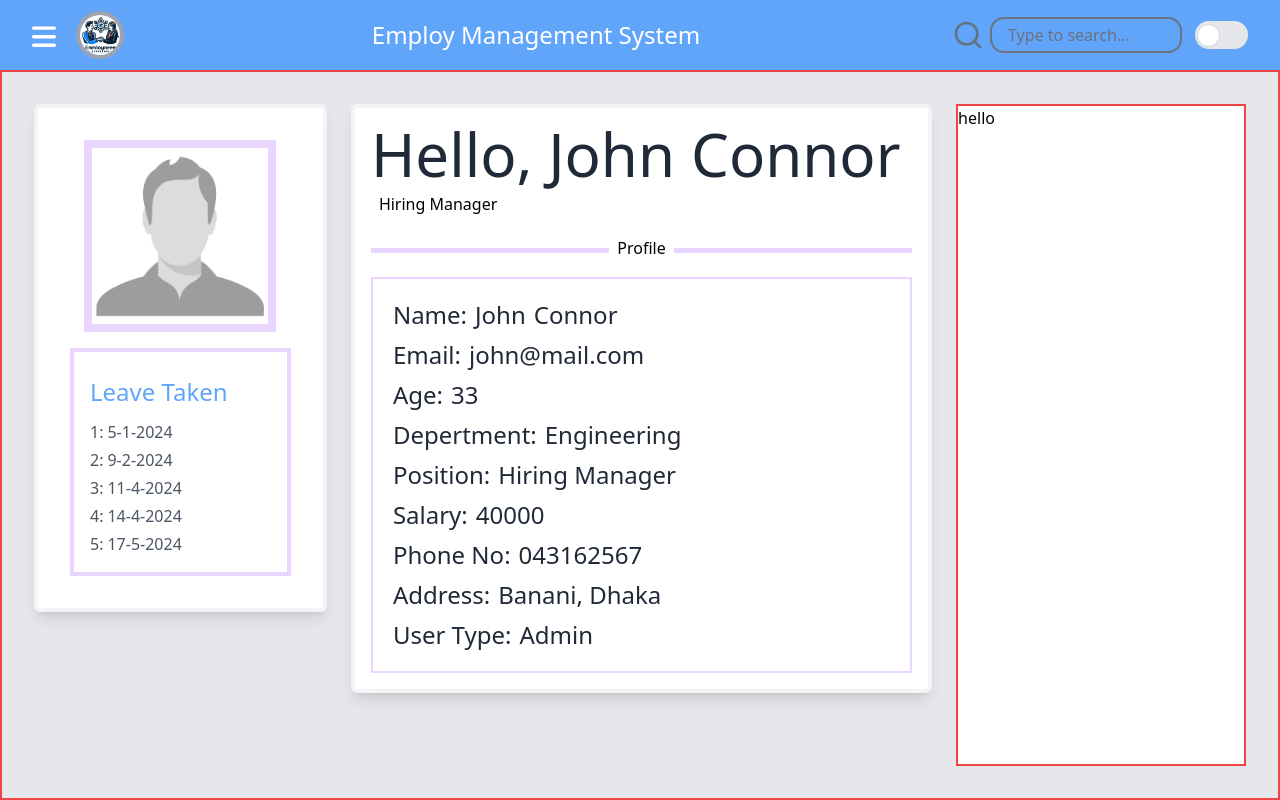
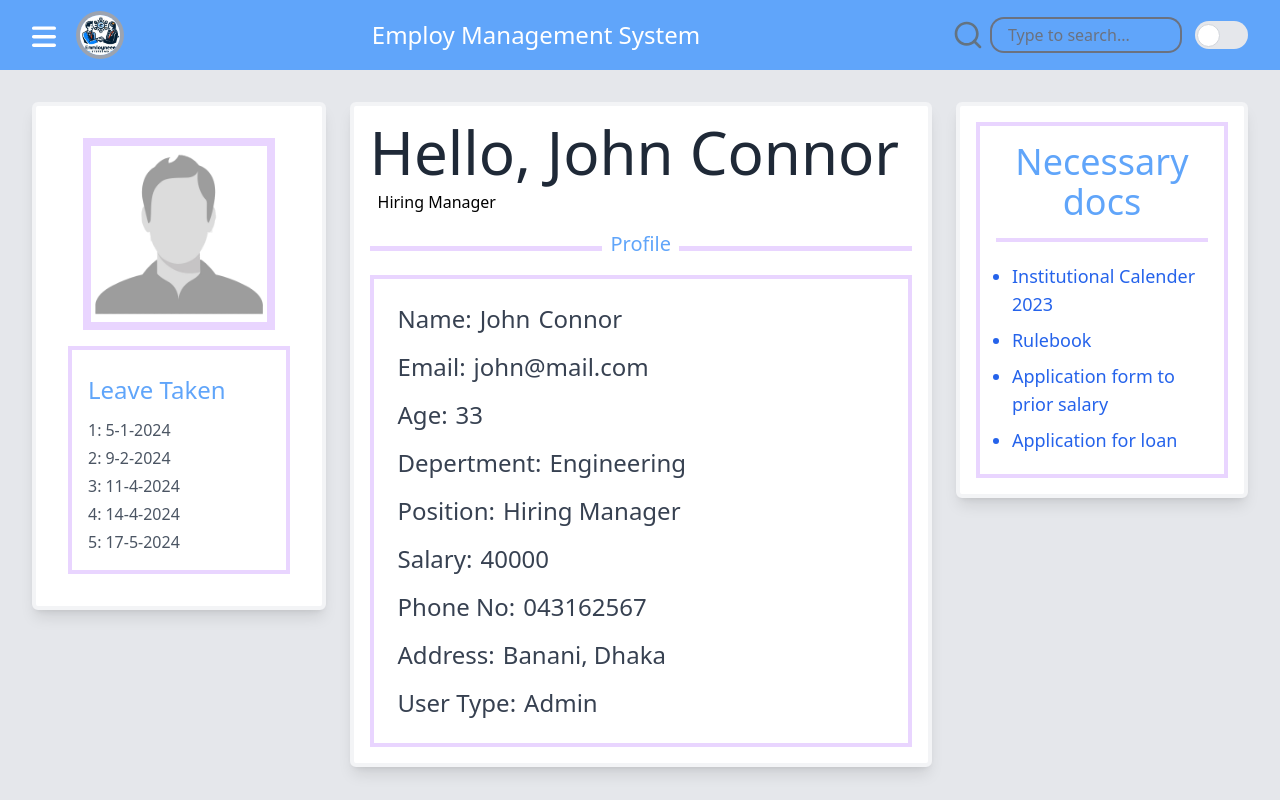
Before and after one commit to yet-yuvi/Employ-Management-System, a React (Create React App) app in the folder ems-client/: page /profile in a window 1280 px wide. Built offline with nearby package versions, Linux system fonts and the light colour scheme.

Commit message:
Complete Profile Page design

```diff
--- a/ems-client/src/components/index.jsx
+++ b/ems-client/src/components/index.jsx
@@ -3,3 +3,4 @@ export * from "./bannerBar";
 export * from "./navBar";
 export * from "./searchBar";
 export * from "./darkMood";
+export * from "./profile";
--- /dev/null
+++ b/ems-client/src/components/profile/LeftComponent.jsx
@@ -0,0 +1,30 @@
+import React, { useState } from "react";
+import userProfileImage from "../../image/User-Profile-PNG.png";
+export const LeftComponent = () => {
+  const [dates] = useState([
+    "5-1-2024",
+    "9-2-2024",
+    "11-4-2024",
+    "14-4-2024",
+    "17-5-2024",
+  ]);
+  return (
+    <div className="flex flex-col gap-4 p-8 items-center w-1/4 h-fit bg-white shadow-lg border-4 border-gray-100 rounded-md">
+      <img
+        className="w-48 h-48 border-8 border-purple-200"
+        src={userProfileImage}
+        alt=""
+      />
+
+      <div className="flex flex-col gap-1 border-4 border-purple-200 w-full p-4">
+        <h1 className="text-2xl py-2 text-blue-400">Leave Taken</h1>
+        {dates.map((date, idx) => (
+          <p key={idx} className="text-base text-gray-600 font-medium">
+            {idx + 1}:<span className="ml-1"></span>
+            {date}
+          </p>
+        ))}
+      </div>
+    </div>
+  );
+};
--- /dev/null
+++ b/ems-client/src/components/profile/MiddleComponent.jsx
@@ -0,0 +1,72 @@
+import React, { useContext } from "react";
+import { UserContext } from "../../context";
+
+export const MiddleComponent = () => {
+  const { user } = useContext(UserContext);
+  return (
+    <div className="w-2/4 h-fit bg-white p-4 shadow-lg border-4 border-gray-100 rounded-md">
+      <h1 className="text-6xl font-custom-bold text-gray-800">
+        Hello, {user.fname}
+        <span className="ml-4" />
+        {user.lname}
+      </h1>
+      <p className="text-base font-medium p-2">{user.position}</p>
+      <div className="flex">
+        <hr className="w-1/2 my-6 border-b-4 border-purple-200" />
+        <p className="px-2 pt-2 text-xl font-custom-bold text-blue-400">
+          Profile
+        </p>
+        <hr className="w-1/2 my-6 border-b-4 border-purple-200" />
+      </div>
+      <div className="flex flex-col  p-4 border-4 border-purple-200 overflow-auto">
+        <p className="text-2xl p-2 font-custom-bold text-gray-700">
+          Name:
+          <span className="ml-2" />
+          {user.fname}
+          <span className="ml-2" />
+          {user.lname}
+        </p>
+        <p className="text-2xl p-2 font-custom-bold text-gray-700">
+          Email:
+          <span className="ml-2" />
+          {user.email}
+        </p>
+        <p className="text-2xl p-2 font-custom-bold text-gray-700">
+          Age:
+          <span className="ml-2" />
+          {user.age}
+        </p>
+        <p className="text-2xl p-2 font-custom-bold text-gray-700">
+          Depertment:
+          <span className="ml-2" />
+          {user.department}
+        </p>
+        <p className="text-2xl p-2 font-custom-bold text-gray-700">
+          Position:
+          <span className="ml-2" />
+          {user.position}
+        </p>
+        <p className="text-2xl p-2 font-custom-bold text-gray-700">
+          Salary:
+          <span className="ml-2" />
+          {user.salary}
+        </p>
+        <p className="text-2xl p-2 font-custom-bold text-gray-700">
+          Phone No:
+          <span className="ml-2" />
+          {user.phone}
+        </p>
+        <p className="text-2xl p-2 font-custom-bold text-gray-700">
+          Address:
+          <span className="ml-2" />
+          {user.address}
+        </p>
+        <p className="text-2xl p-2 font-custom-bold text-gray-700">
+          User Type:
+          <span className="ml-2" />
+          {user.userType}
+        </p>
+      </div>
+    </div>
+  );
+};
--- /dev/null
+++ b/ems-client/src/components/profile/RightComponent.jsx
@@ -0,0 +1,29 @@
+import React from "react";
+import { Link } from "react-router-dom";
+
+export const RightComponent = () => {
+  return (
+    <div className="w-1/4 h-fit bg-white p-4 shadow-lg border-4 border-gray-100 rounded-md">
+      <div className="flex flex-col p-4 border-4 border-purple-200 overflow-auto">
+        <h1 className="text-4xl text-center font-custom-bold text-blue-400">
+          Necessary docs
+        </h1>
+        <hr className="my-4 border-2 border-purple-200" />
+        <ul className="list-disc list-disc-3xl pl-4">
+          <li className="text-lg font-custom-bold text-blue-600 py-1 cursor-pointer">
+            <Link to="/home">Institutional Calender 2023</Link>
+          </li>
+          <li className="text-lg font-custom-bold text-blue-600 py-1 cursor-pointer">
+            <Link to="/home">Rulebook</Link>
+          </li>
+          <li className="text-lg font-custom-bold text-blue-600 py-1 cursor-pointer">
+            <Link to="/home">Application form to prior salary</Link>
+          </li>
+          <li className="text-lg font-custom-bold text-blue-600 py-1 cursor-pointer">
+            <Link to="/home">Application for loan</Link>
+          </li>
+        </ul>
+      </div>
+    </div>
+  );
+};
--- /dev/null
+++ b/ems-client/src/components/profile/index.jsx
@@ -0,0 +1,3 @@
+export * from "./LeftComponent";
+export * from "./MiddleComponent";
+export * from "./RightComponent";
--- a/ems-client/src/pages/Profile.jsx
+++ b/ems-client/src/pages/Profile.jsx
@@ -1,62 +1,16 @@
-import React, { useContext, useState } from "react";
-import userProfileImage from "../image/User-Profile-PNG.png";
-import { UserContext } from "../context";
+import React from "react";
+
+import { LeftComponent, MiddleComponent, RightComponent } from "../components";
 
 export const Profile = () => {
-  const [dates] = useState([
-    "5-1-2024",
-    "9-2-2024",
-    "11-4-2024",
-    "14-4-2024",
-    "17-5-2024",
-  ]);
-  const { user } = useContext(UserContext);
+
   return (
-    <div className=" flex gap-6 p-8 w-full h-full  bg-gray-200 border-2 border-red-500">
-      <div className="flex flex-col gap-4 p-8 items-center w-1/4 h-fit bg-white shadow-lg border-4 border-gray-100 rounded-md">
-        <img
-          className="w-48 h-48 border-8 border-purple-200"
-          src={userProfileImage}
-          alt=""
-        />
+    <div className=" flex gap-6 p-8 w-full h-full  bg-gray-200">
+      <LeftComponent />
 
-        <div className="flex flex-col gap-1 border-4 border-purple-200 w-full p-4">
-          <h1 className="text-2xl py-2 text-blue-400">Leave Taken</h1>
-          {dates.map((date, idx) => (
-            <p key={idx} className="text-base text-gray-600 font-medium">
-              {idx + 1}:<span className="ml-1"></span>
-              {date}
-            </p>
-          ))}
-        </div>
-      </div>
+      <MiddleComponent />
 
-      <div className="w-2/4 h-fit bg-white p-4 shadow-lg border-4 border-gray-100 rounded-md">
-        <h1 className="text-6xl text-gray-800">
-          Hello, {user.fname}
-          <span className="ml-4" />
-          {user.lname}
-        </h1>
-        <p className="text-base font-medium p-2">{user.position}</p>
-        <div className="flex">
-          <hr className="w-1/2 my-6 border-b-4 border-purple-200" />
-          <p className="px-2 pt-3">Profile</p>
-          <hr className="w-1/2 my-6 border-b-4 border-purple-200" />
-        </div>
-        <div className="flex flex-col  p-4 border-2 border-purple-200">
-            <p className="text-2xl p-1 font-custom-bold text-gray-800">Name:<span className="ml-2" />{user.fname}<span className="ml-2" />{user.lname}</p>
-            <p className="text-2xl p-1 font-custom-bold text-gray-800">Email:<span className="ml-2" />{user.email}</p>
-            <p className="text-2xl p-1 font-custom-bold text-gray-800">Age:<span className="ml-2" />{user.age}</p>
-            <p className="text-2xl p-1 font-custom-bold text-gray-800">Depertment:<span className="ml-2" />{user.department}</p>
-            <p className="text-2xl p-1 font-custom-bold text-gray-800">Position:<span className="ml-2" />{user.position}</p>
-            <p className="text-2xl p-1 font-custom-bold text-gray-800">Salary:<span className="ml-2" />{user.salary}</p>
-            <p className="text-2xl p-1 font-custom-bold text-gray-800">Phone No:<span className="ml-2" />{user.phone}</p>
-            <p className="text-2xl p-1 font-custom-bold text-gray-800">Address:<span className="ml-2" />{user.address}</p>
-            <p className="text-2xl p-1 font-custom-bold text-gray-800">User Type:<span className="ml-2" />{user.userType}</p>
-        </div>
-      </div>
-
-      <div className="w-1/4 bg-white border-2 border-red-500">hello</div>
+      <RightComponent />
     </div>
   );
 };
```
